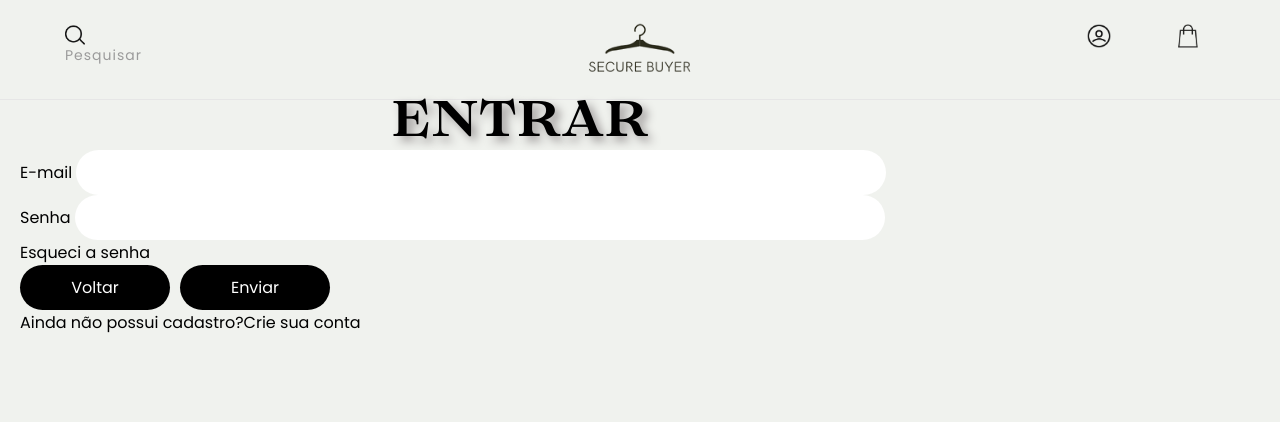
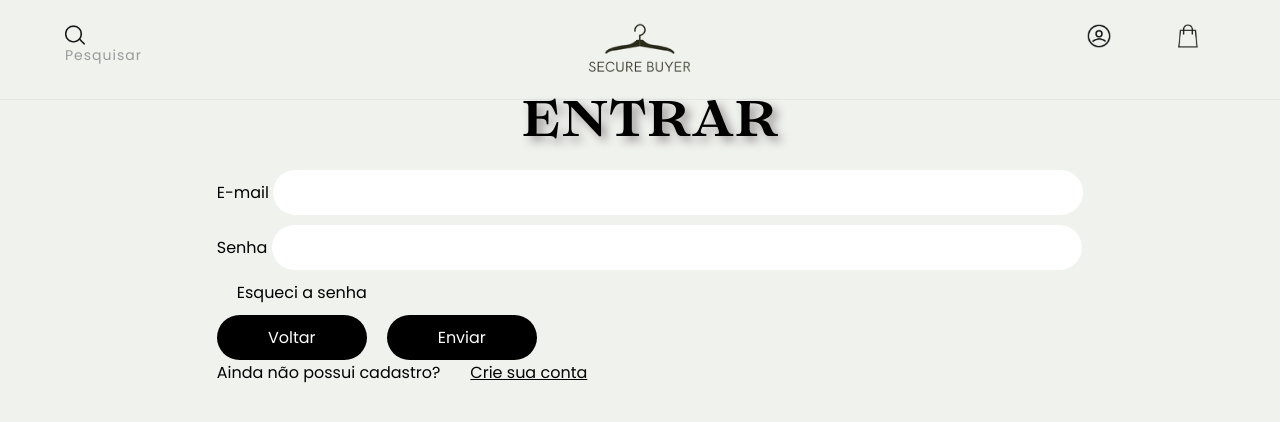
Before and after one commit to Angreen1623/Secure-Buyer, a PHP site: page /conteudos/entrar.php in a window 1280 px wide. Shown: the top 422 px of the page. Run offline with PHP 8.4, Linux system fonts and the light colour scheme; data comes from the database, SQL or seed files in the repository.

Commit message:
deixando mais bonito, mesmo sem foto

```diff
--- a/conteudos/css/entrar.css
+++ b/conteudos/css/entrar.css
@@ -6,58 +6,57 @@
   font-style: normal;
 }
 
+a{
+  color: black;
+}
+
 .content{
   margin-left: 20px;
 }
 
 .content .box{
-  width: fit-content;
-  display: flex;
-  flex-direction: column;
-  justify-content: center;
+  width: 100%;
 }
 
-/*--comandos de css usado para a fonte lovelace, neste caso o titulo que seria: "CRIE SUA CONTA"--*/
-
-.title{
+.content .title{
   text-align: center;
+  margin-bottom: 20px;
+  width: 100%;
 }
-.title h1{
+.content .title h1{
   color:black;
   line-height: 50px;
   font-weight: 500;
-
-margin-left: 200px;
-max-width: 600px;
   font-size: 50px;
   font-family: 'lovelace',Arial, sans-serif;
   text-shadow: 0.1em 0.1em 0.2em rgb(155, 151, 151);
 }
 
- .p1 {
+.content .formularioentrar{
   display: flex;
   width: 100%;
+  justify-content: center;
 }
 
-.esquecisenha a {
-    color: black;
+.content .form-item{
+  margin-bottom: 10px;
+}
+.content .form-item .esquecisenha{
+  margin-left: 20px;
 }
 
-.naotemconta1 a, a {
-    color: black;
-
+.form-item .cadastrar{
+  display: flex;
 }
 
+.form-item .naotemconta{
+  display: flex;
+  margin-right: 30px;
+}
+.form-item .naotemconta a{
+  text-decoration: underline;
+}
 
-/*--comandos dados para a exibição geometrica do formulario-*/
-
-
-/*--comandos dados para a exibição do formulario de acordo com o wf-*/
-.formularioentrar
-{
-  width: 100%;
-  font-family: 'Poppins',Arial, sans-serif;
-}
 
 /*--comandos dados para o formulario em questões de tamanho/ usado para os outros em questoes de cor...-*/
 form input, textarea
@@ -83,6 +82,6 @@ form input, textarea
     color: white;
     height: 45px;
     width: 150px;
-    margin-right: 10px;
+    margin-right: 20px;
     cursor: pointer;
   }
--- a/conteudos/entrar.php
+++ b/conteudos/entrar.php
@@ -176,41 +176,34 @@
     </div>
 
     <div class="content">
-
         <div class="box">
-
-    <div class="group">
-
             <div class="title">
                 <h1>ENTRAR</h1>
             </div>
-
             <div class="formularioentrar">
                 <form name="formul" onsubmit="return validaform()" method="post">
-            <div>
+                    <div class="form-item">
                         <label title="Digite seu email">E-mail</label>
                         <input type="text" name="input_email" required>
                     </div>
-            <div>
+                    <div class="form-item">
                         <label title="Digite uma mensagem para nós.">Senha</label>
                         <input type="password" name="senha" required>
                     </div>
-            <div>
-                <p class="p1">
+                    <div class="form-item">
                         <span class="esquecisenha"><a href="#">Esqueci a senha</a></span>
-                </p>
                     </div>
                     <div class="buttons">
                         <input type="submit" value="Enviar" name="btnenviar">
                         <input type="button" value="Voltar">
                     </div>
-                <p class="p1">
+                    <div class="form-item">
+                        <div class="cadastrar">
                             <span class="naotemconta">Ainda não possui cadastro? </span>
-                    <span class="naotemconta1"><a href="criar-conta.php"> Crie sua conta</a></span>
-                </p>
+                            <span class="naotemconta"><a href="criar-conta.php"> Crie sua conta</a></span>
+                        </div>
+                    </div>
                 </form>
-        </div>
-
             </div>
         </div>
     </div>
```
Also changed, not shown: conteudos/tornar-anunciante.php (+5 -8 lines). Lines whose indentation alone changed are shown as unchanged.
